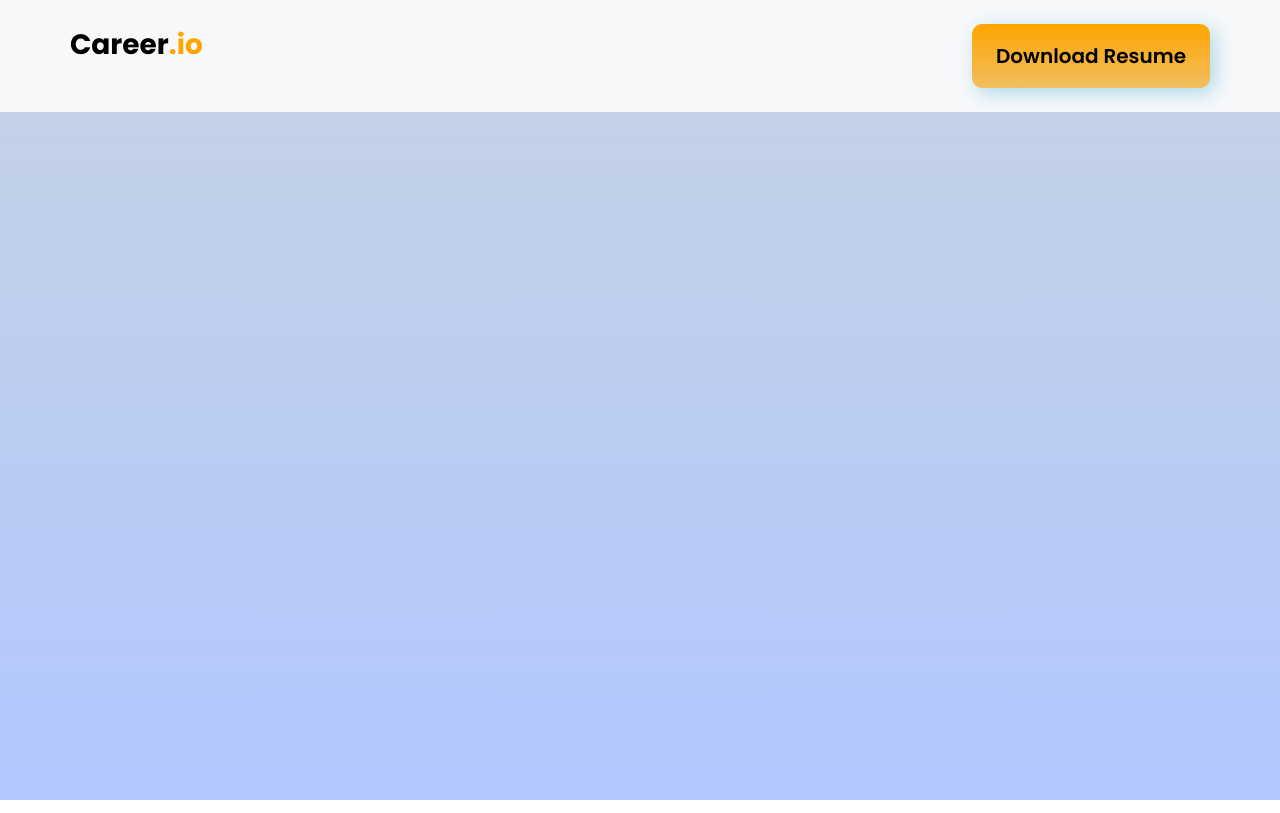
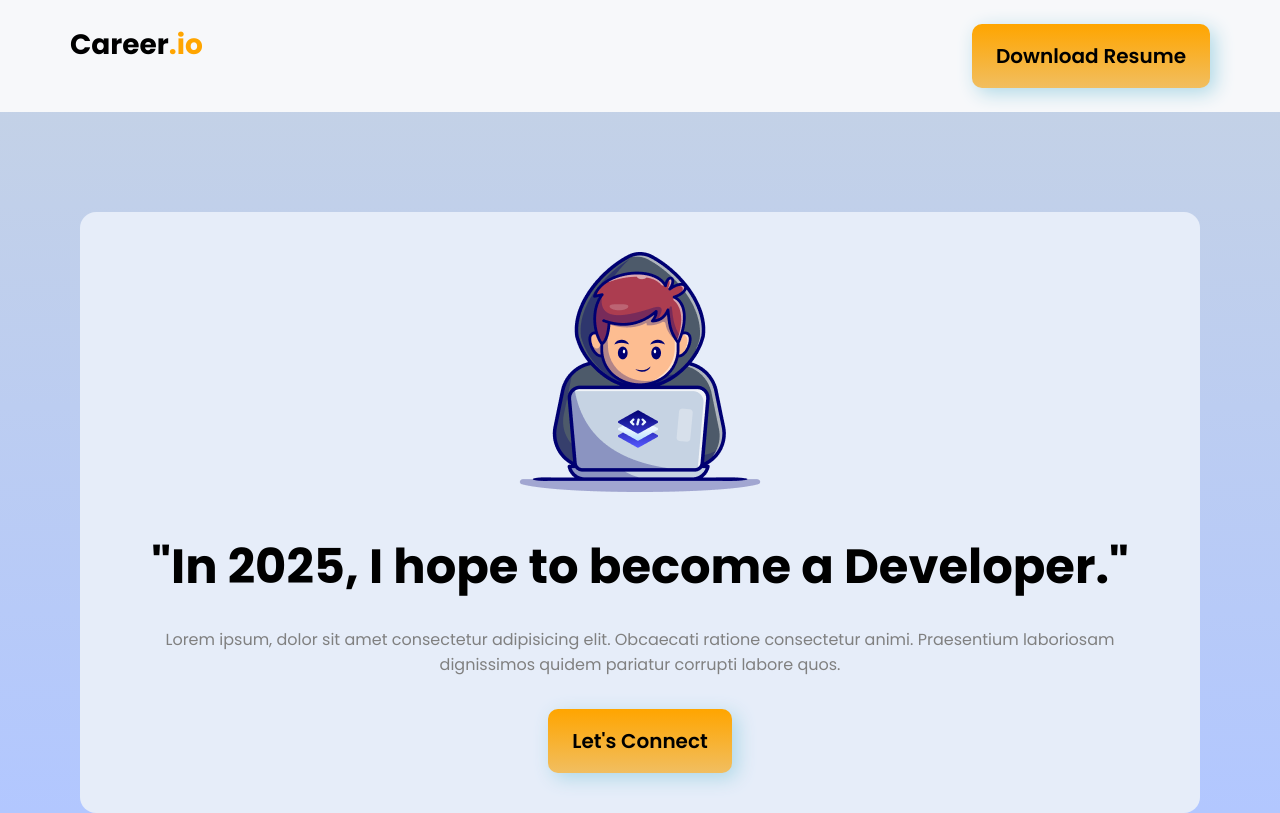
Before and after one commit to marufaakter1947/Assignment-1---The-Career-Mission-2025, a plain HTML site: page index.html in a window 1280 px wide. Drawn offline with Linux system fonts and the light colour scheme.

Commit message:
dream section done

```diff
--- a/index.html
+++ b/index.html
@@ -23,5 +23,15 @@
 </div>
     </div>
     </nav>
+
+    <!-- /* -----------Dream section----------- */ -->
+    <div class="dream-container">
+        <img src="assets/hero-developer.png" alt="">
+        <h1>"In 2025, I hope to become a Developer."</h1>
+        <p>Lorem ipsum, dolor sit amet consectetur adipisicing elit. Obcaecati ratione consectetur animi. Praesentium laboriosam dignissimos quidem pariatur corrupti labore quos.</p>
+        <div class="btn">
+        <button>Let's Connect</button>
+        </div>
+    </div>
 </body>
 </html>
--- a/style.css
+++ b/style.css
@@ -35,3 +35,29 @@ body{
     padding: 24px 70px;
     margin-bottom: 100px;
 }
+
+/* -----------Dream section----------- */
+
+.dream-container{
+    text-align: center;
+    max-width: 87.5%;
+    background-color: #E6EDF9;
+    padding: 40px 60px;
+    border-radius: 16px;
+    margin-left: auto;
+    margin-right: auto;
+}
+.dream-container img{
+    margin-bottom: 32px;
+}
+.dream-container h1{
+    font-size: 48px;
+    font-weight: bolder;
+    margin-bottom: 24px;
+
+}
+.dream-container p{
+    font-size: 16px;
+    color: gray;
+    margin-bottom: 32px;
+}
```
